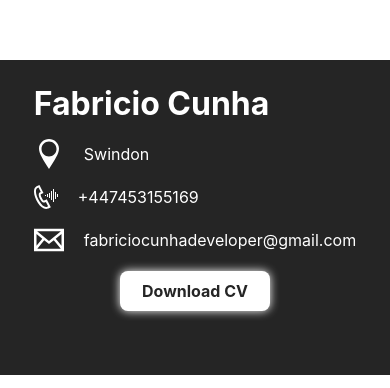
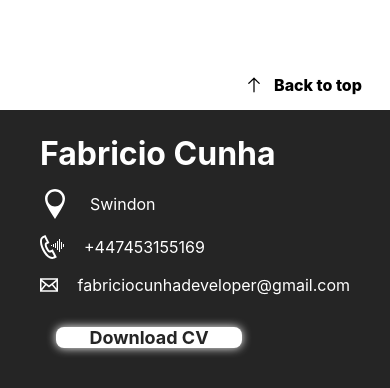
Before and after one commit to fabriciocunhauk/portfolio, a React (Create React App) app: page / in a window 390 px wide. Shown: the part 7818-8206 px from the top of the page. Built offline with nearby package versions, Linux system fonts and the light colour scheme.

Commit message:
Updates to styling and responsiveness

```diff
--- /dev/null
+++ b/src/components/Button/Button.jsx
@@ -0,0 +1,21 @@
+import React from 'react'
+import './button.scss';
+
+function Button({children, status, href}) {
+  return (
+    href ?
+        <a
+            href={href}
+            className="btn"
+            target="_blank"
+            rel="noopener noreferrer"
+            download="Fabricio-Cunha-CV.pdf">
+                {children}
+        </a> :
+        <button className={status === "SUCCESS" ? "btn-success btn" : status === "ERROR" ? "btn-fail btn" : "btn"}>
+            {children}
+        </button>
+  )
+}
+
+export default Button
--- /dev/null
+++ b/src/components/Button/button.scss
@@ -0,0 +1,41 @@
+ @import '../../scss/variables.scss';
+
+ .btn {
+    display: flex;
+    align-items: center;
+    justify-content: center;
+    font-size: 18px;
+    width: 150px;
+    height: 40px;
+    font-weight: bold;
+    margin: 16px;
+    border-radius: 8px;
+    transition: all .3s;
+    border: none;
+    cursor: pointer;
+    color: $black-glass-color;
+    background: $white-color;
+    box-shadow: 0px 0px 10px $white-color;
+}
+
+.btn-success {
+    background: #29f230;
+    color: white;
+}
+
+.btn-fail {
+    background: #f44336;
+    color: white;
+}
+
+.btn:hover {
+    transform: scale(1.03);
+    box-shadow: 0px 0px 20px $white-color;
+}
+
+@media (max-width: 700px) {
+    .btn {
+        width: 60%;
+        height: 12%;
+    }
+}
--- a/src/components/ContactSection/ContactSection.jsx
+++ b/src/components/ContactSection/ContactSection.jsx
@@ -1,6 +1,6 @@
 import React, { useState } from 'react';
-
 import './contact-section.scss';
+import Button from '../Button/Button';
 
 const ContactSection = () => {
     const [status, setStatus] = useState('');
@@ -53,13 +53,15 @@ const ContactSection = () => {
                     <input type="tel" id="contact" name="phone" placeholder="Contact number" required />
                 </fieldset>
                 <textarea name="additional-details" cols="64" rows="10" placeholder="Your Message" required></textarea>
-                {
-                    status === "SUCCESS"
-                        ? <button className="btn-success">Thanks!</button>
-                        : status === "ERROR"
-                            ? <button className="btn-fail">Ops! There was an error.</button>
-                            : <button>Submit</button>
-                }
+                <Button status={status}>
+                    {
+                        status === "SUCCESS" ?
+                        <span>Thanks!</span>
+                        : status === "ERROR" ?
+                        <span>Ops! There was an error.</span>
+                        : <span>Submit</span>
+                    }
+                </Button>
             </form>
         </div>
     )
--- a/src/components/ContactSection/contact-section.scss
+++ b/src/components/ContactSection/contact-section.scss
@@ -77,42 +77,6 @@
                 width: 320px;
             }
         }
-
-        button {
-            width: 600px;
-            height: 40px;
-            border-radius: 8px;
-            font-weight: bold;
-            font-size: 1.2rem;
-            outline: none;
-            cursor: pointer;
-            margin: 10px;
-            background: $white-color;
-            box-shadow: 1px 1px 10px $white-color;
-            transition: all .3s ease-in-out;
-        }
-
-        .btn-success {
-            background: #4CAF50;
-        }
-
-        .btn-fail {
-            background: #f44336;
-            color: white;
-        }
-
-        button:hover {
-            transform: scale(1.03);
-            box-shadow: 0px 0px 20px $white-color;
-        }
-
-        @media (max-width: 700px) {
-            button {
-                width: 60%;
-                height: 12%;
-                font-size: 18px;
-            }
-        }
     }
 
     .contact-form-animation {
--- a/src/components/Footer/Footer.jsx
+++ b/src/components/Footer/Footer.jsx
@@ -3,11 +3,20 @@ import locationIcon from '../../assets/images/icons/location.svg';
 import emailIcon from '../../assets/images/icons/email.svg';
 import phoneIcon from '../../assets/images/icons/phone.svg';
 import myCv from '../../assets/Download-file/frontend-reactjs.pdf';
+import arrowUp from '../../assets/images/SVG/iconmonstr-arrow-up-lined.svg'
 
 import './footer-styles.scss';
+import Button from '../Button/Button';
+import { Link } from 'react-scroll';
 
 const Footer = () => {
     return (
+        <>
+        <div className="back-btn-container">
+            <Link className="back-btn" to="/">
+                <img src={arrowUp} className="btn-image" alt="back to top" />
+                Back to top</Link>
+        </div>
         <footer className="footer">
             <div className="footer-container">
             <div className="icon-container">
@@ -16,16 +25,12 @@ const Footer = () => {
                 <a className="contact-link" href="tel:+447453155169"><img src={phoneIcon} alt="phone" />+447453155169</a>
                 <a className="contact-link" href="mailto:fabriciocunhadeveloper@gmail.com"><img src={emailIcon} alt="email" />fabriciocunhadeveloper@gmail.com</a>
             </div>
-            <a
-                href={myCv}
-                className="btn-download"
-                target="_blank"
-                rel="noopener noreferrer"
-                download="Fabricio-Cunha-CV.pdf">
+            <Button href={myCv}>
                 Download CV
-            </a>
+            </Button>
             </div>
         </footer>
+        </>
     )
 }
 
--- a/src/components/Footer/footer-styles.scss
+++ b/src/components/Footer/footer-styles.scss
@@ -7,7 +7,7 @@
     color: $white-color;
     max-width: 100%;
     max-height: 350px;
-    padding: 24px 0 24px 0;
+    padding: 24px 145px 24px 145px;
     background: $black-glass-color;
 
     .footer-container {
@@ -15,7 +15,8 @@
         flex-wrap: wrap;
         align-items: center;
         justify-content: space-between;
-        width: 90%;
+        width: 100%;
+        gap: 16px;
     }
 
     .icon-container {
@@ -45,42 +46,42 @@
 
     }
 
-    .btn-download {
+    @media (max-width: 700px) {
+         .contact-details {
+            margin-left: -20px;
+            height: 200px;
+        }
+    }
+}
+
+.back-btn-container {
+    display: flex;
+    align-items: center;
+    justify-content: flex-end;
+    width: 100%;
+    height: 50px;
+    background: $white-color;
+
+    .btn-image {
+        width: 20px;
+        margin-right: 10px;
+    }
+
+    .back-btn {
         display: flex;
         align-items: center;
         justify-content: center;
         width: 150px;
         height: 40px;
-        color: $black-glass-color;
-        font-weight: bold;
+        font-weight: 800;
+        padding-right: 24px;
         background: $white-color;
-        border-radius: 8px;
-        transition: all .3s;
-        box-shadow: 0px 0px 10px $white-color;
-    }
-
-    .btn-download:hover {
-        transform: translate3d(0, -2px, 0) scale(1.05);
-        box-shadow: 0px 0px 20px $white-color;
-    }
-
-    @media (max-width: 700px) {
-        .btn-download {
-            margin-bottom: 40px;
-        }
-
-         .contact-details {
-            margin-left: -20px;
-            height: 200px;
-        }
-    }
-
-    @media (max-width: 425px) {
-         .footer-container {
-            display: flex;
-            align-items: center;
-            justify-content: center;
-            gap: 16px;
-        }
+        cursor: pointer;
     }
 }
+
+@media (max-width: 768px) {
+     .footer {
+       padding: 24px 40px 24px 40px;
+    }
+}
--- a/src/components/Navbar/Navbar.jsx
+++ b/src/components/Navbar/Navbar.jsx
@@ -48,8 +48,10 @@ const Navbar = () => {
                 <div className="navigation-container">
                 <Link className="link-button" to="/"> <Logo className="personal-logo" /></Link>
                     <ul>
-                        <a href="https://www.linkedin.com/in/fabricio-cunha-7b7392162" rel="noopener noreferrer" target="_blank"><li>Linkedin</li></a>
-                        <a href="https://github.com/fabriciocunhauk" rel="noopener noreferrer" target="_blank"><li>GitHub</li></a>
+                        <li className="side-menu-button"><Link className="link-button" to="about-section">Skills</Link></li>
+                        <li className="side-menu-button"><Link className="link-button" to="projects-section">Projects</Link></li>
+                        <li className="side-menu-button"><Link className="link-button" to="contact-section">Contact</Link></li>
+                        {/* <li className="side-menu-button"><Link className="link-button" to="/">Back to top</Link></li> */}
                     </ul>
                 </div>
                 <div className="transition-div">
--- a/src/components/Navbar/components/SideMenu/side-menu.scss
+++ b/src/components/Navbar/components/SideMenu/side-menu.scss
@@ -43,7 +43,7 @@
 
         .side-menu-button:hover {
             transform: scale(1.03);
-            box-shadow: 0px 0px 20px $white-color;
+            box-shadow: 0px 0px 10px $white-color;
         }
     }
 
--- a/src/components/Navbar/navbar-styles.scss
+++ b/src/components/Navbar/navbar-styles.scss
@@ -20,7 +20,6 @@
     .navigation-container {
         display: flex;
         align-items: center;
-        width: 400px;
         margin-left: 20px;
 
         ul {
@@ -34,6 +33,7 @@
                 margin-right: 20px;
                 color: $white-color;
                 font-weight: bold;
+                cursor: pointer;
             }
 
             li:hover {
```
Also changed, not shown: src/assets/images/SVG/iconmonstr-arrow-up-lined.svg (added).
